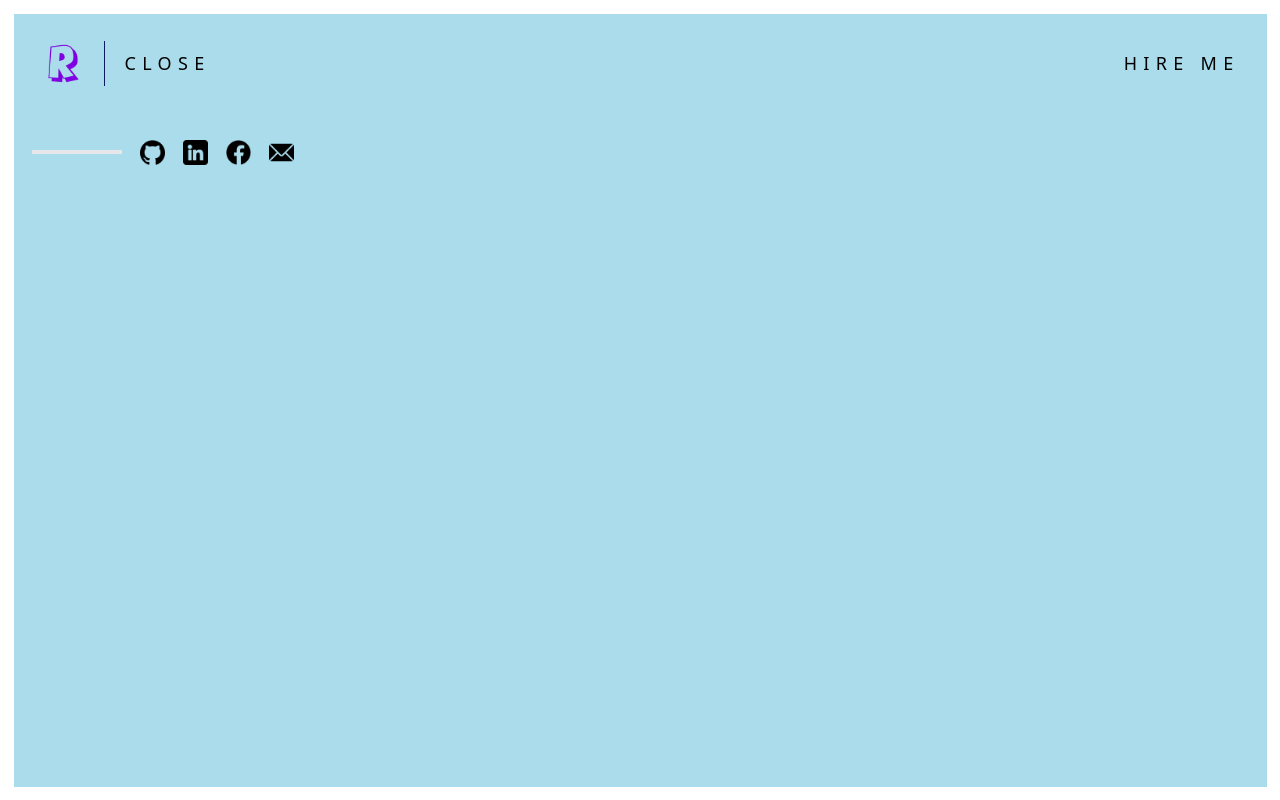
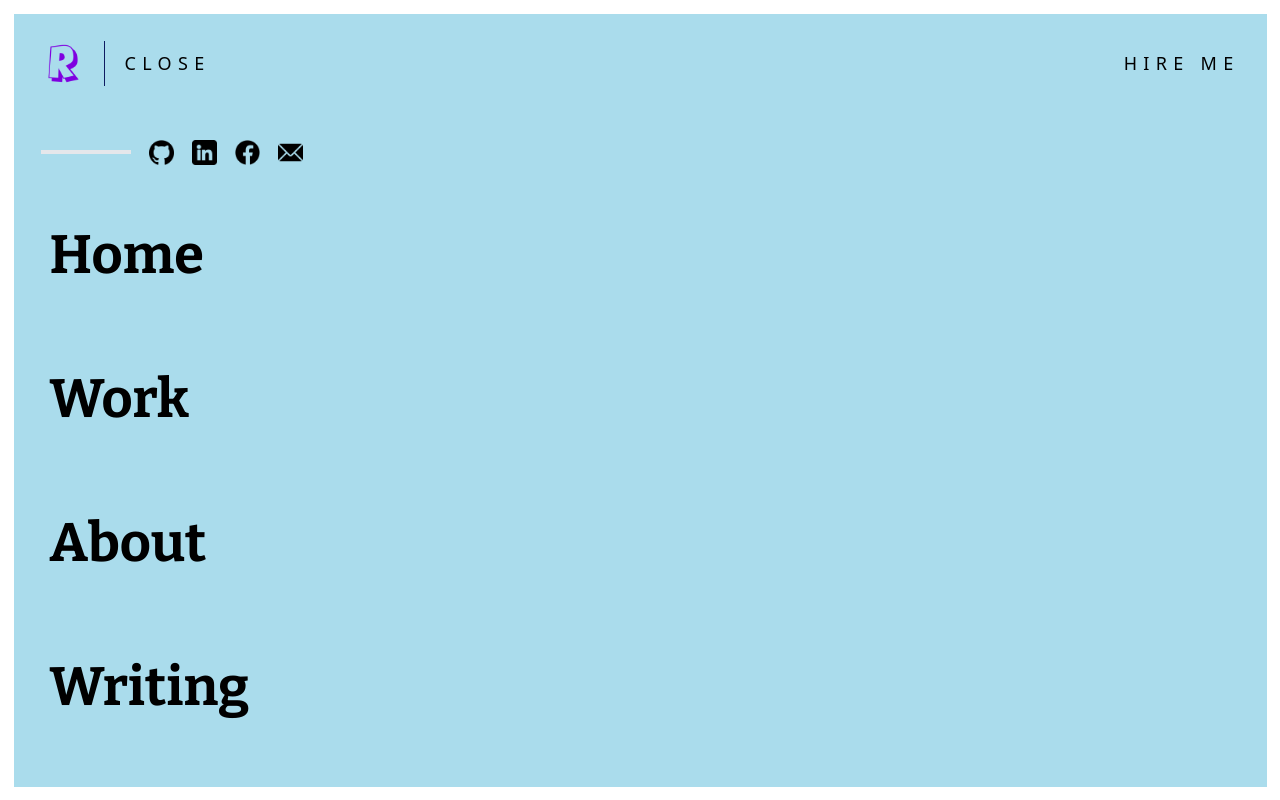
Before and after one commit to ToxicalNoob3062/folio, a Next.js app: page / in a window 1280 px wide. Both pictures are taken after a click on the element "MENU". Built offline with nearby package versions, Linux system fonts and the light colour scheme.

Commit message:
completed the navlink animations.

```diff
--- a/src/app/layout.tsx
+++ b/src/app/layout.tsx
@@ -27,6 +27,7 @@ export default function RootLayout({
   const [isOpen, setIsOpen] = useState(false);
   let route = usePathname().split("/")[0];
   route = route === "" ? "home" : route;
+  console.log(route);
   const bg = isOpen ? `bg-${route}-secondary` : `bg-${route}-bg`;
   return (
     <html lang="en">
@@ -41,7 +42,7 @@ export default function RootLayout({
             animate={{ height: "100%" }}
             transition={{ duration: 0.75, ease: [0.25, 0.1, 0.25, 1.0] }}
           >
-            <Navbar color={route} />
+            <Navbar route={route} />
           </motion.div>
         ) : (
           <div className={`bg-${route}-bg flex-grow overflow-scroll hide-bars`}>
--- a/src/components/common/Navbar.tsx
+++ b/src/components/common/Navbar.tsx
@@ -1,9 +1,43 @@
 import SocialBar from "./SocialBar";
+import NavLink from "./Navlink";
+import { motion } from "framer-motion";
 
-export default function Navbar({ color }: { color: string }) {
+const containerVariants = {
+  hidden: { opacity: 1 },
+  visible: {
+    opacity: 1,
+    transition: {
+      delayChildren: 0.9, // Delay before starting to animate children
+      staggerChildren: 0.25, // Stagger the appearance of each child
+    },
+  },
+};
+
+const itemVariants = {
+  hidden: { opacity: 0, y: 20 },
+  visible: { opacity: 1, y: 0 },
+};
+
+export default function Navbar({ route }: { route: string }) {
+  const text_colour = `text-${route}-primary`;
   return (
-    <div className="w-full">
-      <SocialBar color={color} />
-    </div>
+    <motion.div
+      className="w-full flex flex-col h-full"
+      initial="hidden"
+      animate="visible"
+      variants={containerVariants}
+    >
+      <SocialBar color={route} />
+      <div className="flex flex-col p-8 flex-grow gap-20">
+        {
+          // Navigation links
+          ["home", "work", "about", "writing"].map((route) => (
+            <motion.div key={route} variants={itemVariants}>
+              <NavLink path={route} color={text_colour} />
+            </motion.div>
+          ))
+        }
+      </div>
+    </motion.div>
   );
 }
--- a/src/components/common/Navlink.tsx
+++ b/src/components/common/Navlink.tsx
@@ -2,13 +2,15 @@ import Link from "next/link";
 
 export default function NavLink({
   path,
+  color,
 }: {
-  path: "home" | "work" | "about" | "writing";
+  path: string;
+  color: string;
 }) {
   const route = path === "home" ? "/" : `/${path}`;
   return (
-    <nav>
-      <Link href={route}>{path[0].toUpperCase() + path.slice(1)}</Link>;
-    </nav>
+    <h1 className={`font-bold text-5xl ${color}`}>
+      <Link href={route}>{path[0].toUpperCase() + path.slice(1)}</Link>
+    </h1>
   );
 }
--- a/src/components/common/SocialBar.tsx
+++ b/src/components/common/SocialBar.tsx
@@ -24,7 +24,7 @@ export default function SocialBar({ color }: { color: string }) {
       initial="hidden"
       animate="visible"
       variants={containerVariants}
-      className="flex w-full p-4 py-6 items-center gap-4"
+      className="flex w-full p-6 items-center gap-4"
     >
       <motion.div
         initial={{ x: "50vw" }}
```
